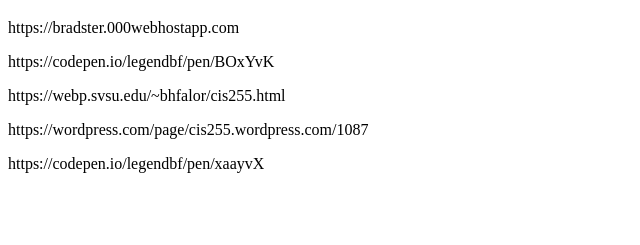
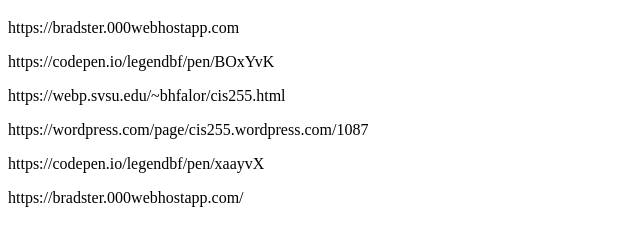
Before and after one commit to Brady-Falor-SVSU/ClientSideWeb, a plain HTML site: page index.html in a window 1280 px wide. Shown: the part 61-306 px from the top of the page, without its empty margins (0-640 px from the left). Drawn offline with Linux system fonts and the light colour scheme.

Commit message:
Update index.html

```diff
--- a/index.html
+++ b/index.html
@@ -6,4 +6,5 @@
 <p>https://webp.svsu.edu/~bhfalor/cis255.html</p>
 <p>https://wordpress.com/page/cis255.wordpress.com/1087</p>
   <p>https://codepen.io/legendbf/pen/xaayvX</p>
+  <p>https://bradster.000webhostapp.com/</p>
 </html>
```
